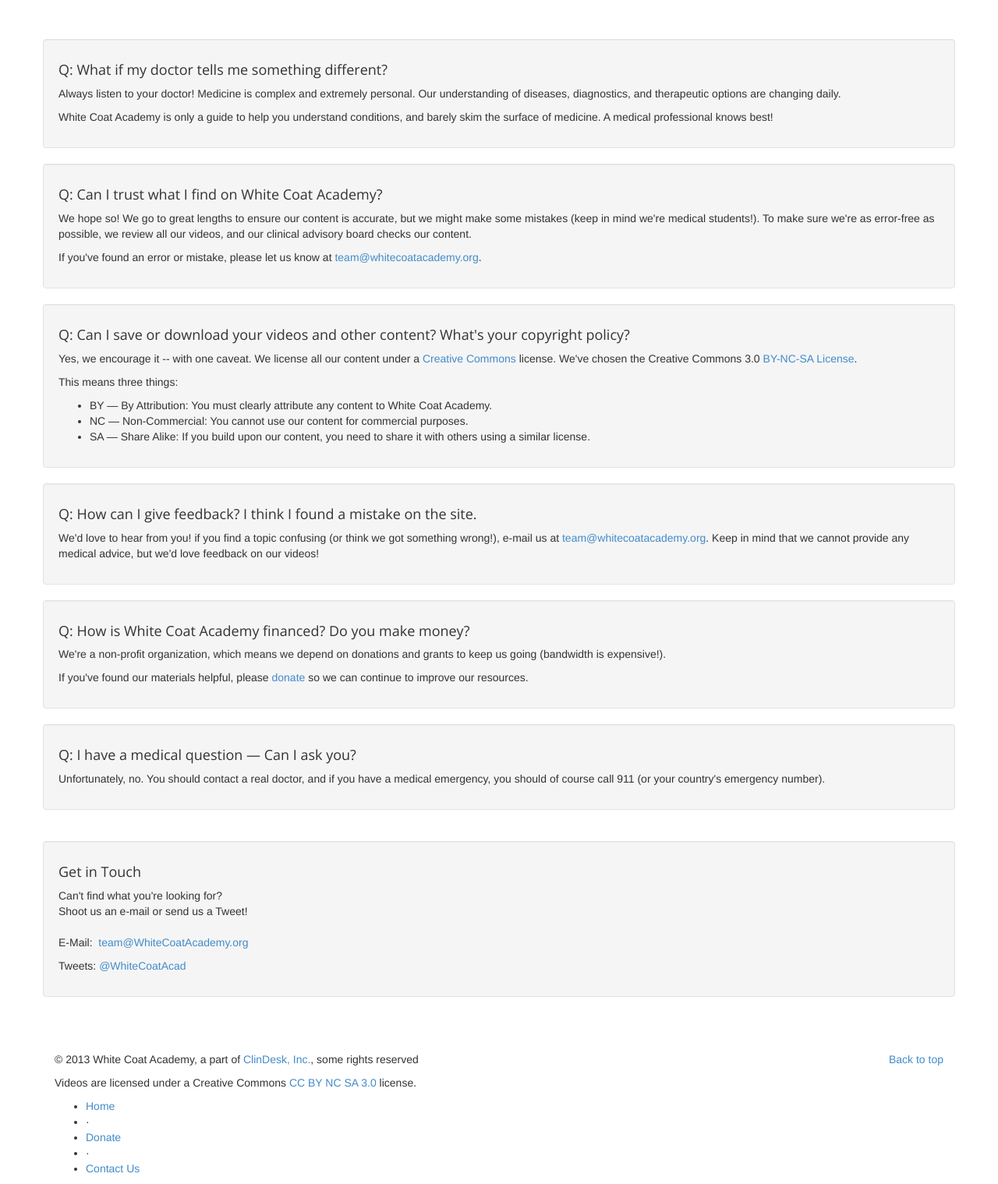
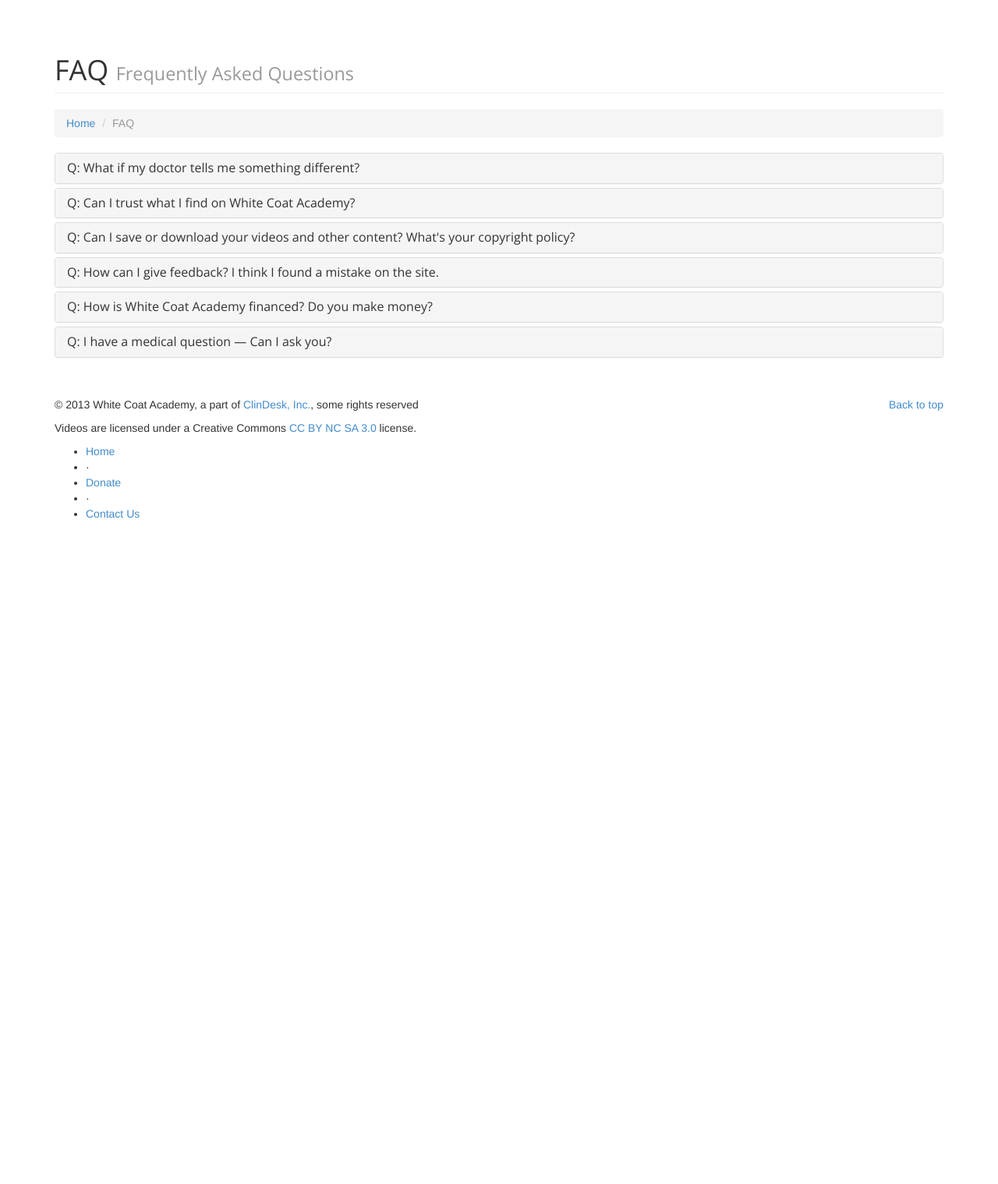
Before and after one commit to WhiteCoatAcademy/whitecoatacademy.org, a Flask app: page /help.html in a window 1280 px wide. Shown: the part 288-1807 px from the top of the page at 78% size. After the commit the page ends 953 px from the top, so only its background shows below. Run offline with Flask 2, Linux system fonts and the light colour scheme; some libraries are stand-ins or nearby versions.

Commit message:
+FAQ reformatted

```diff
--- a/templates/help.html
+++ b/templates/help.html
@@ -3,23 +3,70 @@
 {% block tagline_text %}Help &amp; FAQ{% endblock %}
 {% block lead %}Confused? Please send us an e-mail{% endblock %}
 {% block maincontent %}
+
 <div class="container">
+
     <div class="row">
-        <div class="span8">
-            <br>
-            <div class="well">
-                <h4>Q: What if my doctor tells me something different?</h4>
+
+        <div class="col-lg-12">
+            <h1 class="page-header">FAQ <small>Frequently Asked Questions</small></h1>
+            <ol class="breadcrumb">
+                <li><a href="/">Home</a></li>
+                <li class="active">FAQ</li>
+            </ol>
+        </div>
+
+    </div>
+
+    <div class="row">
+
+        <div class="col-lg-12">
+
+            <div class="panel-group" id="accordion">
+
+                <div class="panel panel-default">
+                    <div class="panel-heading">
+                        <h4 class="panel-title">
+                            <a class="accordion-toggle" data-toggle="collapse" data-parent="#accordion" href="#collapse1">
+                                Q: What if my doctor tells me something different?
+                            </a>
+                        </h4>
+                    </div>
+                    <div id="collapse1" class="panel-collapse collapse">
+                        <div class="panel-body">
                             <p>Always listen to your doctor! Medicine is complex and extremely personal. Our understanding of diseases, diagnostics, and therapeutic options are changing daily.</p>
                             <p>White Coat Academy is only a guide to help you understand conditions, and barely skim the surface of medicine. A medical professional knows best!</p>
                         </div>
-            <div class="well">
-                <h4>Q: Can I trust what I find on White Coat Academy?</h4>
+                    </div>
+                </div>
+
+                <div class="panel panel-default">
+                    <div class="panel-heading">
+                        <h4 class="panel-title">
+                            <a class="accordion-toggle" data-toggle="collapse" data-parent="#accordion" href="#collapse2">
+                                Q: Can I trust what I find on White Coat Academy?
+                            </a>
+                        </h4>
+                    </div>
+                    <div id="collapse2" class="panel-collapse collapse">
+                        <div class="panel-body">
                             <p>We hope so! We go to great lengths to ensure our content is accurate, but we might make some mistakes (keep in mind we're medical students!).
                                 To make sure we're as error-free as possible, we review all our videos, and our clinical advisory board checks our content.</p>
                             <p>If you've found an error or mistake, please let us know at <a href="mailto:team@whitecoatacademy.org">team@whitecoatacademy.org</a>.</p>
                         </div>
-            <div class="well">
-                <h4>Q: Can I save or download your videos and other content? What's your copyright policy?</h4>
+                    </div>
+                </div>
+
+                <div class="panel panel-default">
+                    <div class="panel-heading">
+                        <h4 class="panel-title">
+                            <a class="accordion-toggle" data-toggle="collapse" data-parent="#accordion" href="#collapse3">
+                                Q: Can I save or download your videos and other content? What's your copyright policy?
+                            </a>
+                        </h4>
+                    </div>
+                    <div id="collapse3" class="panel-collapse collapse">
+                        <div class="panel-body">
                             <p>Yes, we encourage it -- with one caveat. We license all our content under a <a href="https://creativecommons.org/" target="_blank">Creative Commons</a> license.
                                 We've chosen the Creative Commons 3.0 <a href="https://creativecommons.org/licenses/by-nc-sa/3.0/us/" target="_blank">BY-NC-SA License</a>.</p>
                             <p>This means three things:</p>
@@ -29,34 +76,64 @@
                                 <li>SA &mdash; Share Alike: If you build upon our content, you need to share it with others using a similar license.</li>
                             </ul>
                         </div>
-            <div class="well">
-                <h4>Q: How can I give feedback? I think I found a mistake on the site.</h4>
-                <p>We'd love to hear from you!  if you find a topic confusing (or think we got something wrong!), e-mail us at <a href="mailto:team@whitecoatacademy.org">team@whitecoatacademy.org</a>. Keep in mind that we cannot provide any medical advice, but we'd love feedback on our videos!</p></p>
-            </div>
-            <div class="well">
-                <h4>Q: How is White Coat Academy financed? Do you make money?</h4>
-                <p>We're a non-profit organization, which means we depend on donations and grants to keep us going (bandwidth is expensive!).</p>
-                <p>If you've found our materials helpful, please <a href="donate.html">donate</a> so we can continue to improve our resources. </p>
-            </div>
-            <div class="well">
-                <h4>Q: I have a medical question &mdash; Can I ask you?</h4>
-                <p>Unfortunately, no. You should contact a real doctor, and if you have a medical emergency, you should of course call 911 (or your country's emergency number).</p>
                     </div>
                 </div>
-        <div class="span4">
-            <br>
-            <div class="well well-small">
-            <h4>Get in Touch</h4>
-            Can't find what you're looking for?<br/>Shoot us an e-mail or send us a Tweet!<br/<br/><br/>
-            <div>
-                <p><i class="icon-envelope"></i> E-Mail: &nbsp;<a href="mailto:team@whitecoatacademy.org">team@WhiteCoatAcademy.org</a><br></p>
+
+                <div class="panel panel-default">
+                    <div class="panel-heading">
+                        <h4 class="panel-title">
+                            <a class="accordion-toggle" data-toggle="collapse" data-parent="#accordion" href="#collapse4">
+                                Q: How can I give feedback? I think I found a mistake on the site.
+                            </a>
+                        </h4>
                     </div>
-            <div>
-                <p><i class="icon-twitter-sign icon-large"></i>
-                    Tweets: <a href="https://twitter.com/WhiteCoatAcad" target="_blank">@WhiteCoatAcad</a><br/>
+                    <div id="collapse4" class="panel-collapse collapse">
+                        <div class="panel-body">
+                            <p>We'd love to hear from you!  if you find a topic confusing (or think we got something wrong!), e-mail us at <a href="mailto:team@whitecoatacademy.org">team@whitecoatacademy.org</a>. Keep in mind that we cannot provide any medical advice, but we'd love feedback on our videos!</p></p>
+
                         </div>
                     </div>
                 </div>
+
+                <div class="panel panel-default">
+                    <div class="panel-heading">
+                        <h4 class="panel-title">
+                            <a class="accordion-toggle" data-toggle="collapse" data-parent="#accordion" href="#collapse5">
+                                Q: How is White Coat Academy financed? Do you make money?
+                            </a>
+                        </h4>
+                    </div>
+                    <div id="collapse5" class="panel-collapse collapse">
+                        <div class="panel-body">
+                            <p>We're a non-profit organization, which means we depend on donations and grants to keep us going (bandwidth is expensive!).</p>
+                            <p>If you've found our materials helpful, please <a href="donate.html">donate</a> so we can continue to improve our resources. </p>
+
                         </div>
                     </div>
+                </div>
+
+                <div class="panel panel-default">
+                    <div class="panel-heading">
+                        <h4 class="panel-title">
+                            <a class="accordion-toggle" data-toggle="collapse" data-parent="#accordion" href="#collapse6">
+                                Q: I have a medical question &mdash; Can I ask you?
+                            </a>
+                        </h4>
+                    </div>
+                    <div id="collapse6" class="panel-collapse collapse">
+                        <div class="panel-body">
+                            <p>Unfortunately, no. You should contact a real doctor, and if you have a medical emergency, you should of course call 911 (or your country's emergency number).</p>
+
+                        </div>
+                    </div>
+                </div>
+
+            </div>
+
+        </div>
+
+    </div>
+
+</div><!-- /.container -->
+
 {% endblock %}
```
Lines whose indentation alone changed are shown as unchanged.
